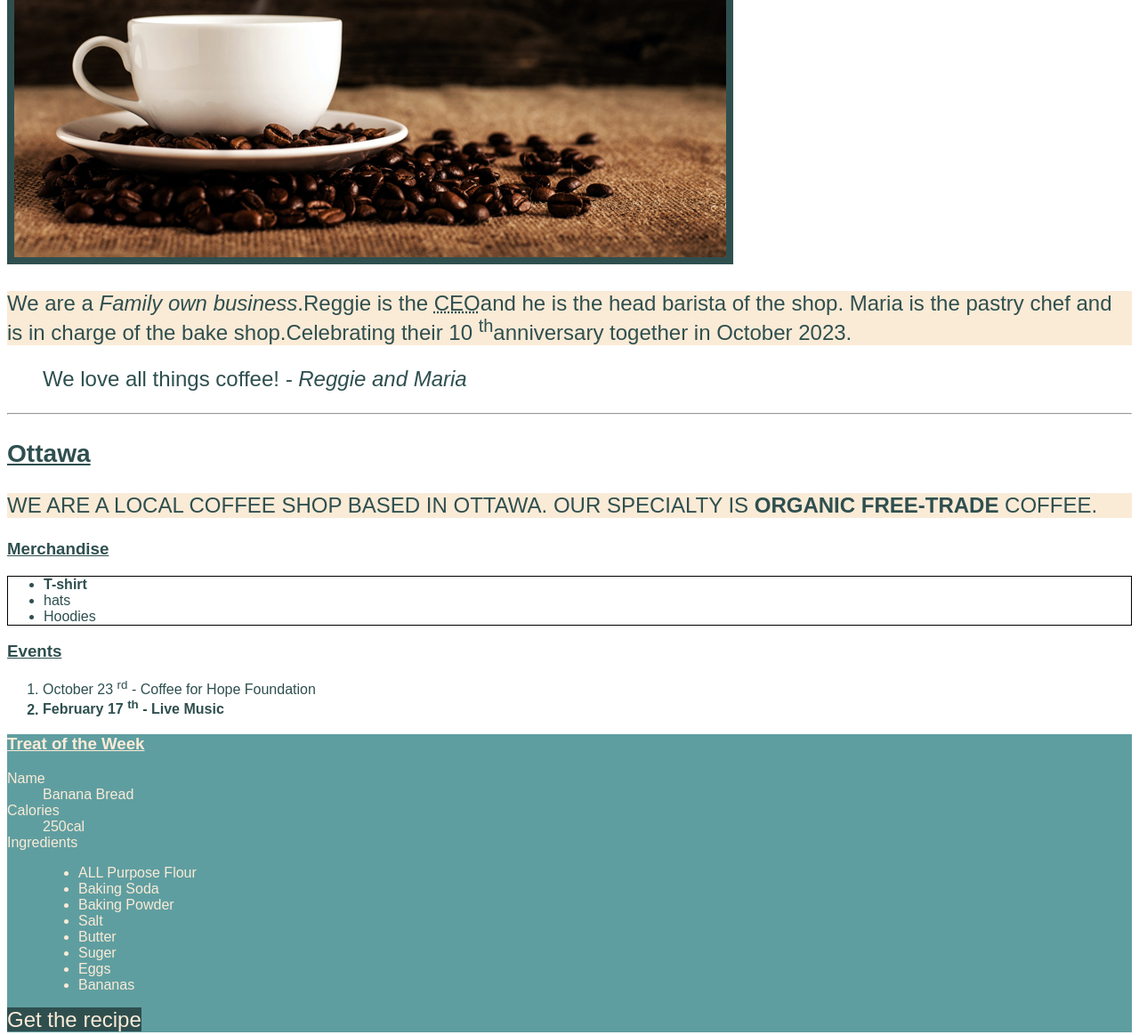
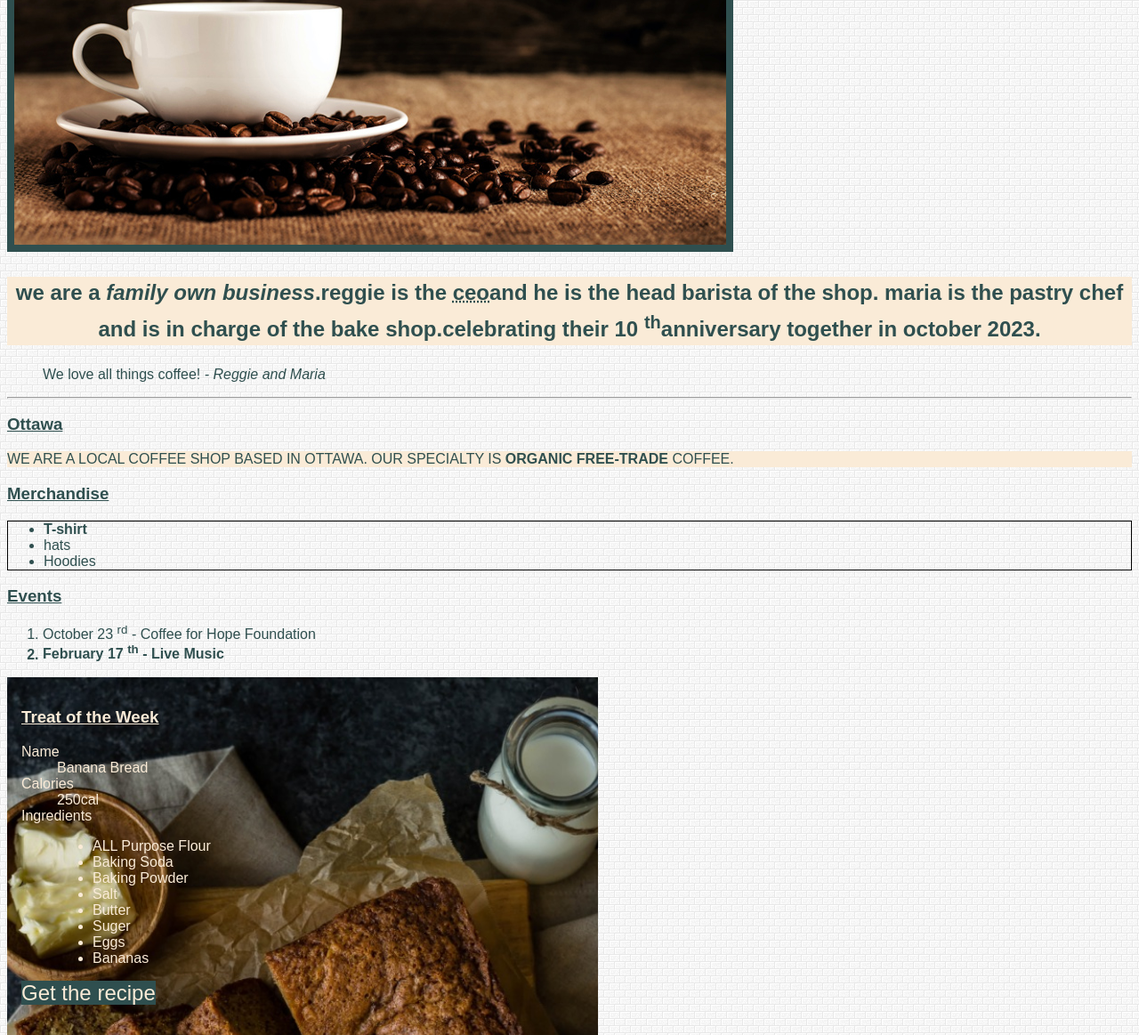
Before and after one commit to ajil0003/ajil0003.github.io, a plain HTML site: page week6/index.html in a window 1280 px wide. Shown: the part 496-1659 px from the top of the page at 89% size. Drawn offline with Linux system fonts and the light colour scheme.

Commit message:
adds typography and background images

```diff
--- a/week6/css/main.css
+++ b/week6/css/main.css
@@ -3,6 +3,8 @@
 body {
 font-family: Arial, Helvetica, sans-serif;
 color: darkslategray;
+/* adding a background image*/
+background-image:url(../images/white_brick_wall.png);
 }
 
 h1 {
@@ -26,13 +28,28 @@ h1 {
  nav ul a {
     color: darkslategrey;
     text-decoration: none;
+    font-size: 1.5rem;
+    /* 1.5rem (html font size )= 16px *1.5=24px */
 
  }
  /* Selecting element with id value */
  /* As a best practice , avoid using id for styles */
 
 #treatoftheweek {
-    background-color: cadetblue;
+    /* background-color: cadetblue; */
+    /* color image repeat position-x position-y */
+    background: cadetblue url(../images/bread.jpg) no-repeat center;
+    background-size: contain;
+    background-size: cover;
+    font-size: 1.25 rem;
+    /* 1.25 *16px = 20px */
+    padding: 1em;
+    /* 1*20px(element font size)=20px */
+    /* view based unit */
+    /* width: 100vw; */
+    /* height: ; */
+    height: 100vh;
+    width: 50%;
 }
 .blue-link {
     background-color:darkslategray ;
@@ -47,8 +64,12 @@ h1 {
 }
 /* Combinators */
 /* direct child selector - will only select the direct child of the parent */
-article {
+article>p {
     font-size: 24px;
+    font-weight:bold;
+    line-height: 1.5;
+    text-transform: lowercase;
+    text-align: center;
 }
 /* Adjacent sibling selector - select the element that is the very next siblings to the selected element, if any exist */
 h3+ul {
```
Also changed, not shown: week6/images/bread.jpg (added), week6/images/white_brick_wall.png (added).
